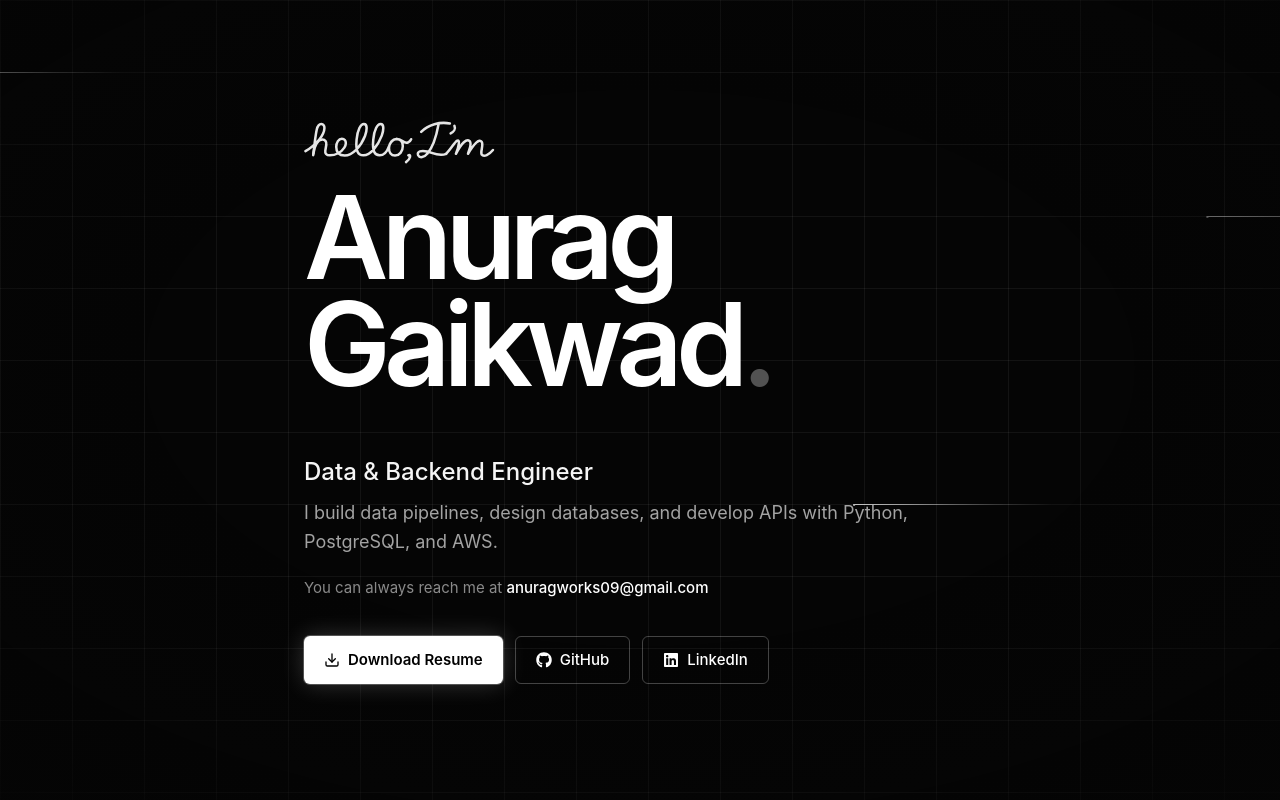
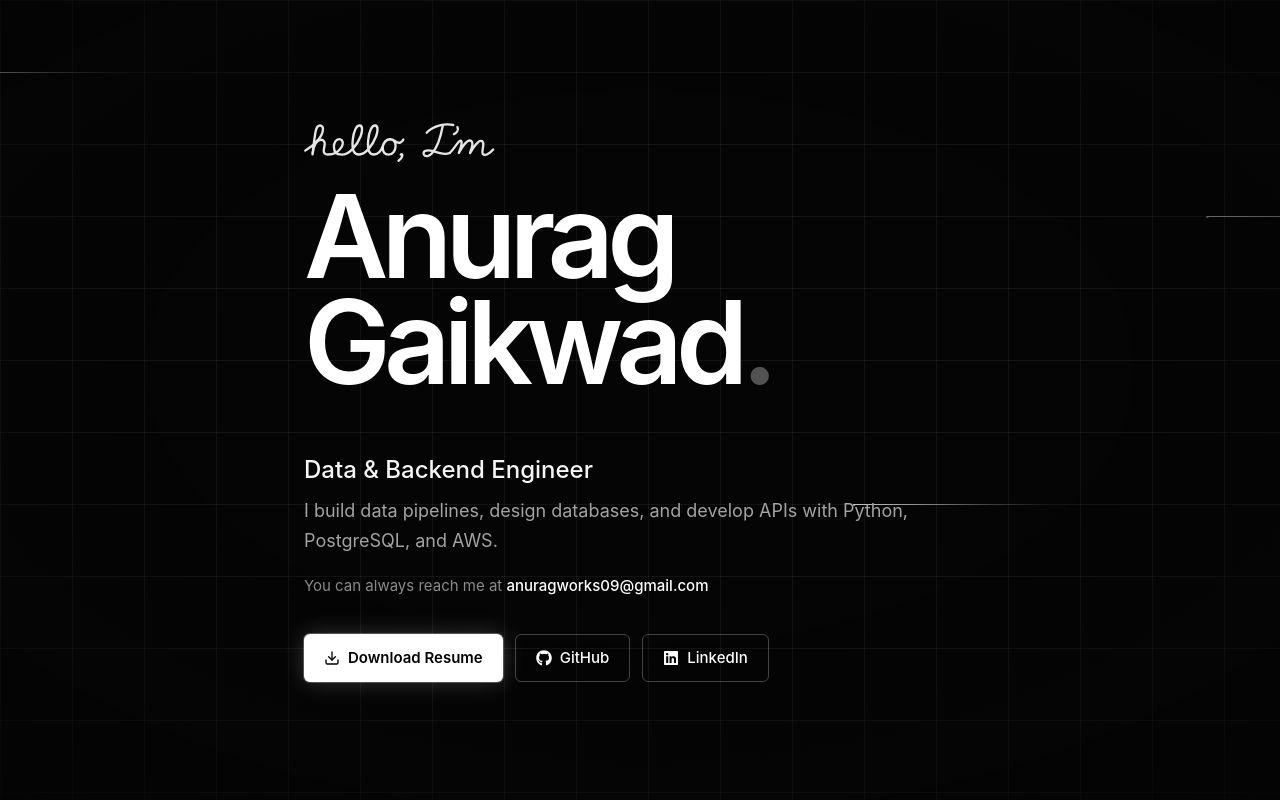
Before and after one commit to godslonelymann/myPortfolio, a Next.js app: page / in a window 1280 px wide. Shown: the top 800 px of the page. Built offline with nearby package versions, Linux system fonts and the light colour scheme.

Commit message:
Add spacing between hello and I'm in animated greeting

```diff
--- a/src/components/Hero.tsx
+++ b/src/components/Hero.tsx
@@ -122,17 +122,18 @@ export default function Hero() {
           <svg
             aria-hidden="true"
             className="hero-greeting h-auto w-40 max-w-full text-neutral-200 md:w-48"
-            viewBox="2 1 254 64"
+            viewBox="2 1 274 64"
             fill="none"
             stroke="currentColor"
             strokeWidth="3.35"
             strokeLinecap="round"
             strokeLinejoin="round"
           >
-            {greetingStrokes.map(({ path, delay, duration }) => (
+            {greetingStrokes.map(({ path, delay, duration }, index) => (
               <path
                 key={path}
                 d={path}
+                transform={index >= 3 ? "translate(20 0)" : undefined}
                 pathLength="1"
                 style={{ animationDelay: delay, animationDuration: duration }}
               />
```
